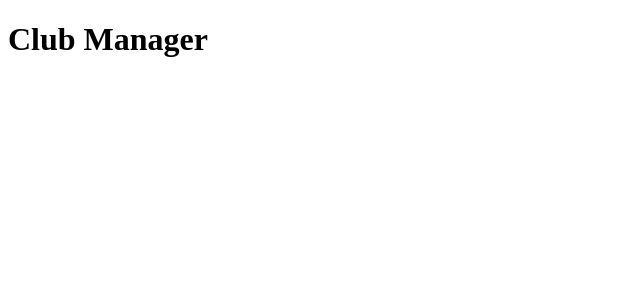
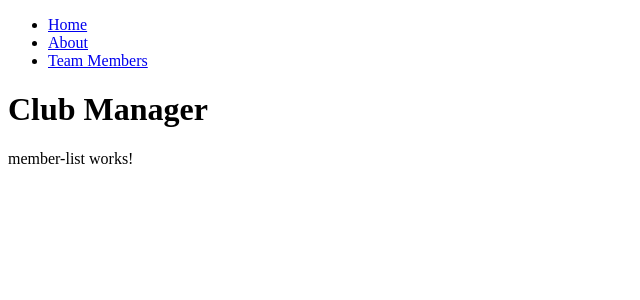
Before and after one commit to GloriaFriesen/club-manager, an Angular app: page /members in a window 1280 px wide. Before the commit this address led to /. Shown: the top 300 px of the page, without its empty margins (0-640 px from the left). Built offline with nearby package versions, Linux system fonts and the light colour scheme.

Commit message:
add member-list component

```diff
--- a/src/app/app.component.html
+++ b/src/app/app.component.html
@@ -1,4 +1,8 @@
-<div class="container">
-  <h1>{{title}}</h1>
-  <router-outlet></router-outlet>
-</div>
+<ul>
+  <li><a routerLink="">Home</a></li>
+  <li><a routerLink="about">About</a></li>
+  <li><a routerLink="members">Team Members</a></li>
+</ul>
+
+<h1>{{title}}</h1>
+<router-outlet></router-outlet>
--- a/src/app/app.module.ts
+++ b/src/app/app.module.ts
@@ -7,12 +7,14 @@ import { AppComponent } from './app.component';
 import { WelcomeComponent } from './welcome/welcome.component';
 import { AboutComponent } from './about/about.component';
 import { routing } from './app.routing';
+import { MemberListComponent } from './member-list/member-list.component';
 
 @NgModule({
   declarations: [
     AppComponent,
     WelcomeComponent,
-    AboutComponent
+    AboutComponent,
+    MemberListComponent
   ],
   imports: [
     BrowserModule,
--- a/src/app/app.routing.ts
+++ b/src/app/app.routing.ts
@@ -3,6 +3,7 @@ import { Routes, RouterModule } from '@angular/router';
 
 import { WelcomeComponent } from './welcome/welcome.component';
 import { AboutComponent } from './about/about.component';
+import { MemberListComponent } from './member-list/member-list.component';
 
 const appRoutes: Routes = [
   {
@@ -12,6 +13,10 @@ const appRoutes: Routes = [
   {
     path: 'about',
     component: AboutComponent
+  },
+  {
+    path: 'members',
+    component: MemberListComponent
   }
 ];
 
--- /dev/null
+++ b/src/app/member-list/member-list.component.html
@@ -0,0 +1,3 @@
+<p>
+  member-list works!
+</p>
--- /dev/null
+++ b/src/app/member-list/member-list.component.ts
@@ -0,0 +1,15 @@
+import { Component, OnInit } from '@angular/core';
+
+@Component({
+  selector: 'app-member-list',
+  templateUrl: './member-list.component.html',
+  styleUrls: ['./member-list.component.css']
+})
+export class MemberListComponent implements OnInit {
+
+  constructor() { }
+
+  ngOnInit() {
+  }
+
+}
```
Also changed, not shown: src/app/member-list/member-list.component.css (added), 1 other file (tests, documents, lock files or other folders).
